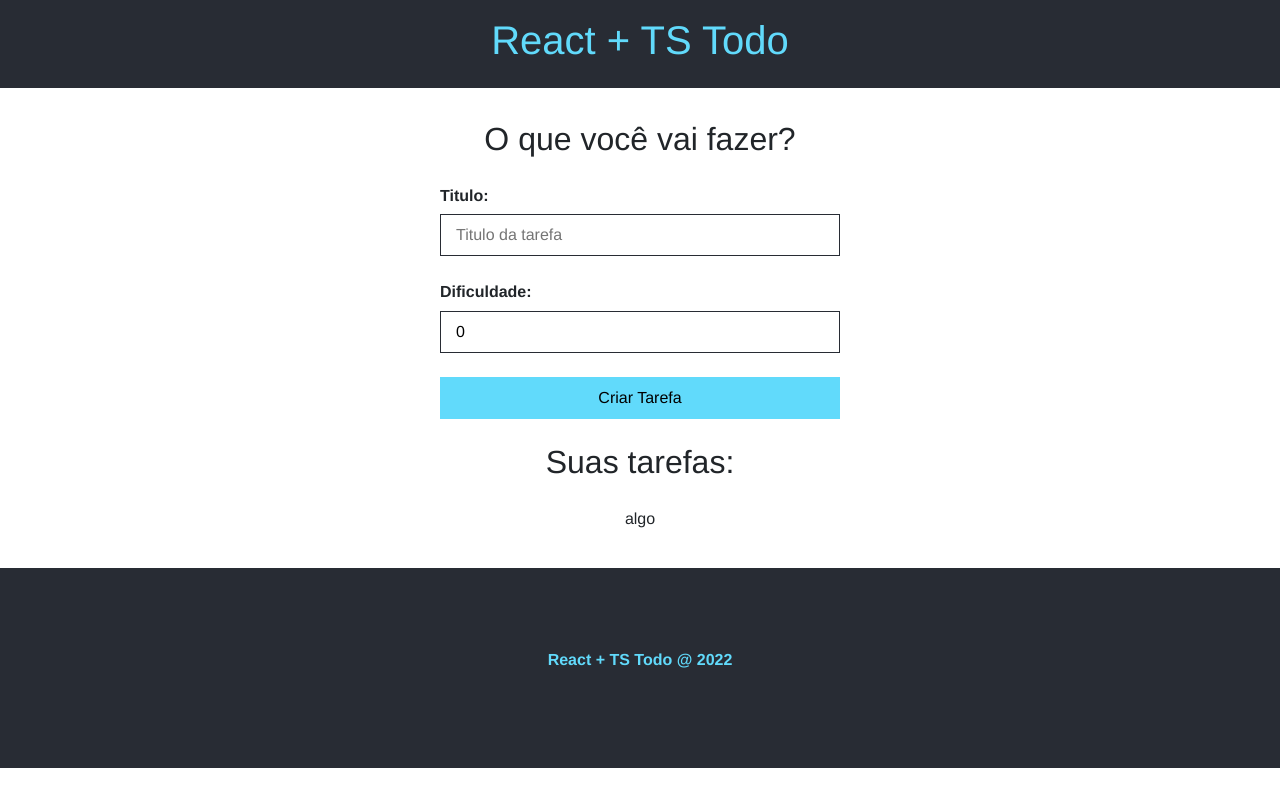
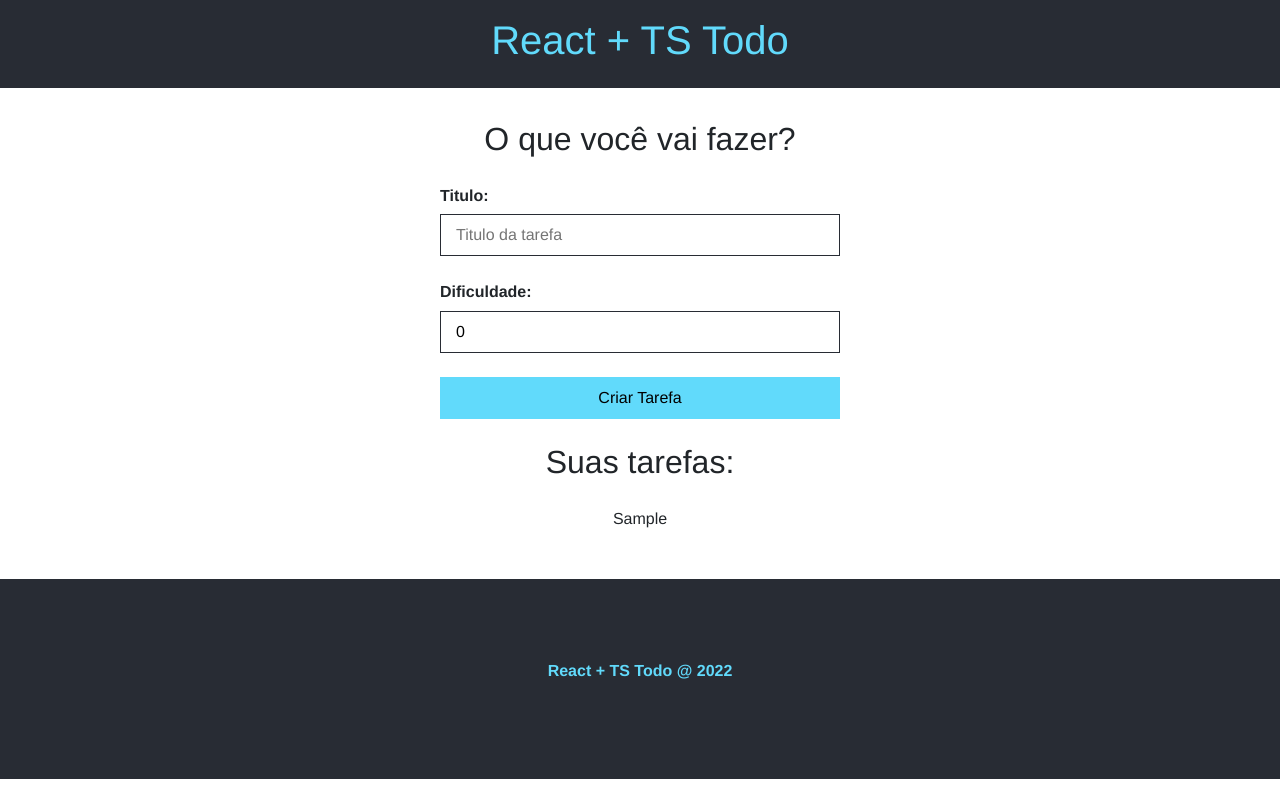
Before and after one commit to minprogramador/todolist, a React (Create React App) app: page / in a window 1280 px wide. Both pictures are taken after typing "Sample" into the empty fields and a click on the input "Criar Tarefa". Built offline with nearby package versions, Linux system fonts and the light colour scheme; the HTML template or start-up script is replaced by a standard one.

Commit message:
exibindo tarefas

```diff
--- a/src/App.tsx
+++ b/src/App.tsx
@@ -24,7 +24,7 @@ function App() {
        </div>
        <div>
          <h2>Suas tarefas:</h2>
-         <TaskList/>
+         <TaskList taskList={taskList} />
        </div>
      </main>
     <Footer/>
--- a/src/components/TaskList.tsx
+++ b/src/components/TaskList.tsx
@@ -1,13 +1,19 @@
 import React from 'react';
+import { ITasks } from '../interfaces/Tasks';
 
+import styles from './TaskList.module.css';
 interface Props {
-
+    taskList: ITasks[]
 }
 
-const TaskList = ({}:Props) => {
+const TaskList = ({taskList}:Props) => {
     return (
         <>
-        algo
+        {taskList.length > 0 ? taskList.map((task) => (
+            <div key={task.id}>
+                <p>{task.title}</p>
+            </div>
+        )): (<p>Nao ha tarefas cadastradas!</p>)}
         </>
     );
 };
```
Also changed, not shown: src/components/TaskList.module.css (added).
